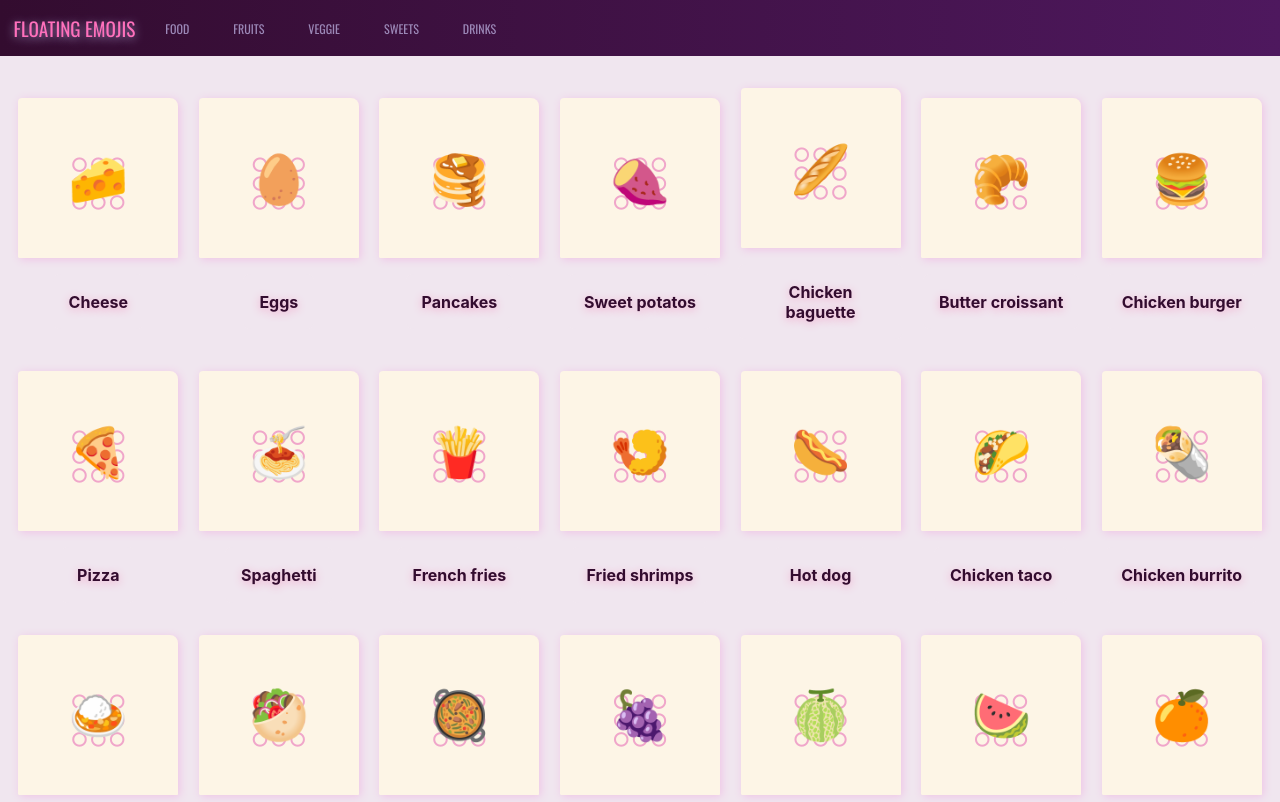
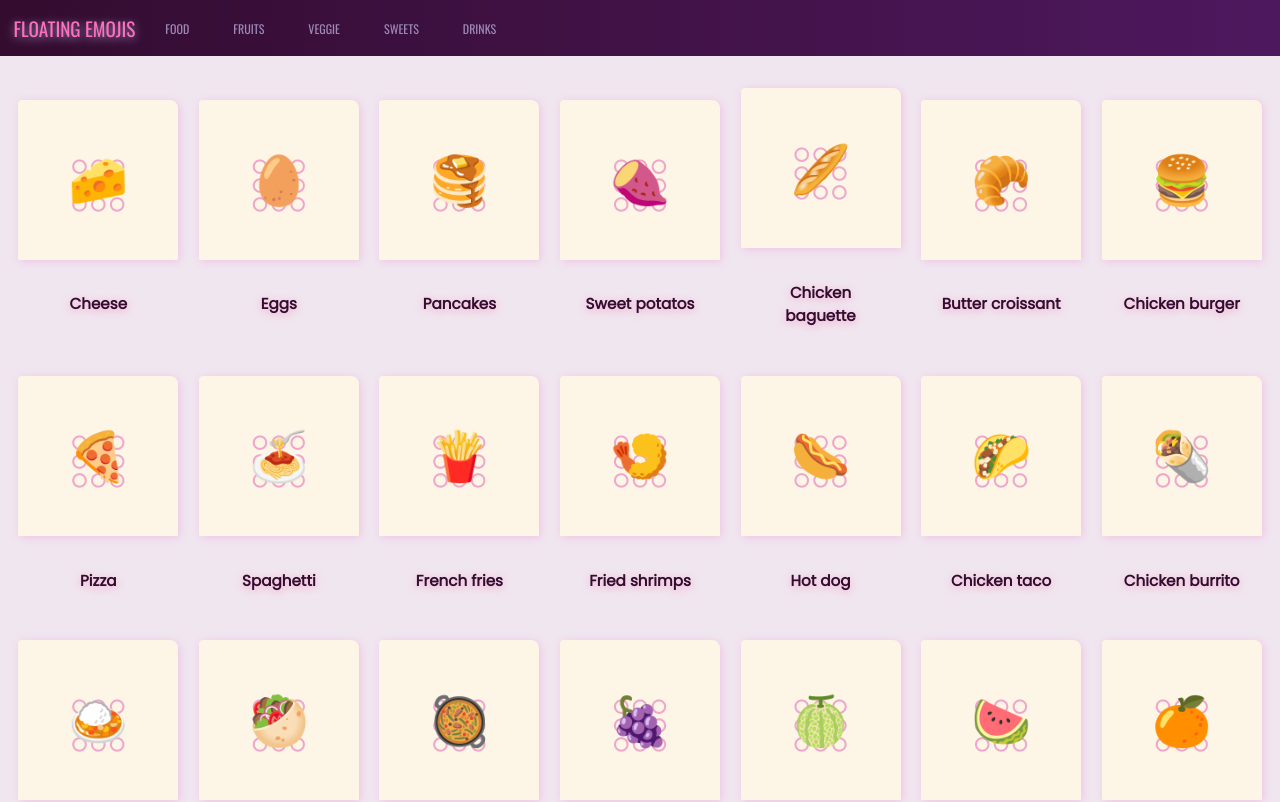
Before and after one commit to heartyhardy/floating-emojis, a React (Create React App) app: page / in a window 1280 px wide. Shown: the top 802 px of the page. Built offline with nearby package versions, Linux system fonts and the light colour scheme.

Commit message:
Added a better font for the product caption

```diff
--- a/public/index.html
+++ b/public/index.html
@@ -25,7 +25,7 @@
     <!--
       Google fonts
     -->
-    <link href="https://fonts.googleapis.com/css?family=Oswald" rel="stylesheet">
+    <link href="https://fonts.googleapis.com/css?family=Oswald|Poppins" rel="stylesheet">
     <title>React App</title>
   </head>
   <body>
--- a/src/components/product/Product.module.css
+++ b/src/components/product/Product.module.css
@@ -39,7 +39,7 @@
 
 .caption
 {
-    font-size: 1rem;
+    font-size: 0.95rem;
     color: #330C2F;
     font-weight: bold;
     background-color: #F0E6EF;
@@ -50,6 +50,7 @@
 }
 
 .caption p {
+    font-family: 'Poppins', sans-serif;
     text-shadow: 0 0.1rem 0.5rem #F0A6CA;
 }
 
```
